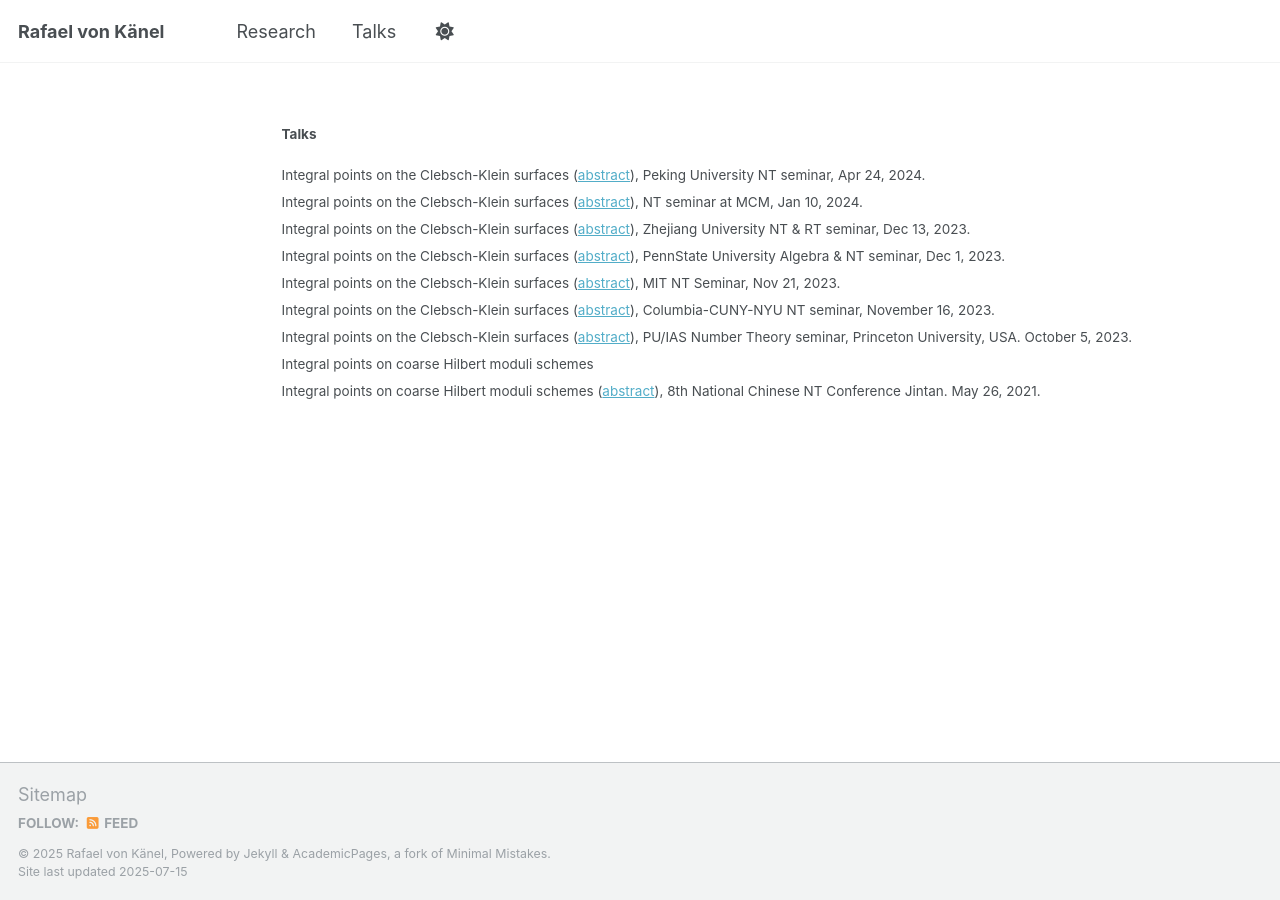
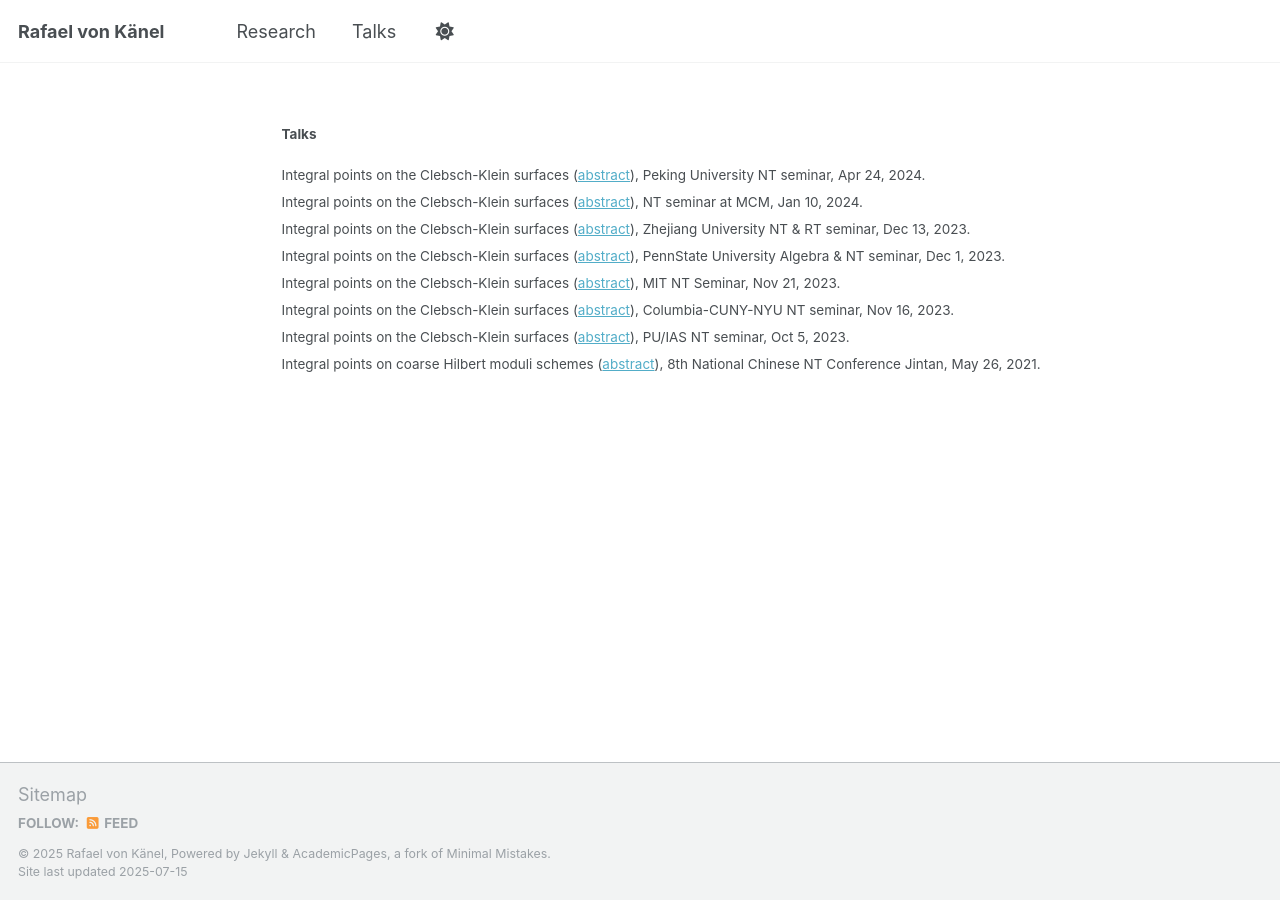
Before and after one commit to rafaelvonkanel/rafaelvonkanel.github.io, a Jekyll site: the page built from _pages/talks.md, in a window 1280 px wide. Built offline with Jekyll 4.4.1, drawn with Linux system fonts in a browser that asks for light colours; a script that is not in the unit is left out.

Commit message:
Update talks.md

```diff
--- a/_pages/talks.md
+++ b/_pages/talks.md
@@ -12,8 +12,7 @@ Integral points on the Clebsch-Klein surfaces ([abstract](../_talks/2024-01-10-t
 Integral points on the Clebsch-Klein surfaces ([abstract](../_talks/2023-12-13-talk.md)), Zhejiang University NT & RT seminar, Dec 13, 2023.
 Integral points on the Clebsch-Klein surfaces ([abstract](../_talks/2023-12-01-talk.md)), PennState University Algebra & NT seminar, Dec 1, 2023.
 Integral points on the Clebsch-Klein surfaces ([abstract](../_talks/2023-11-21-talk.md)), MIT NT Seminar, Nov 21, 2023.
-Integral points on the Clebsch-Klein surfaces ([abstract](../_talks/2023-11-16-talk.md)), Columbia-CUNY-NYU NT seminar, November 16, 2023.
-Integral points on the Clebsch-Klein surfaces ([abstract](../_talks/2023-10-05-talk.md)), PU/IAS Number Theory seminar, Princeton University, USA. October 5, 2023.
-Integral points on coarse Hilbert moduli schemes
-Integral points on coarse Hilbert moduli schemes ([abstract](../_talks/2021-05-26-talk.md)), 8th National Chinese NT Conference Jintan. May 26, 2021.
+Integral points on the Clebsch-Klein surfaces ([abstract](../_talks/2023-11-16-talk.md)), Columbia-CUNY-NYU NT seminar, Nov 16, 2023.
+Integral points on the Clebsch-Klein surfaces ([abstract](../_talks/2023-10-05-talk.md)), PU/IAS NT seminar, Oct 5, 2023.
+Integral points on coarse Hilbert moduli schemes ([abstract](../_talks/2021-05-26-talk.md)), 8th National Chinese NT Conference Jintan, May 26, 2021.
 </small>
```
